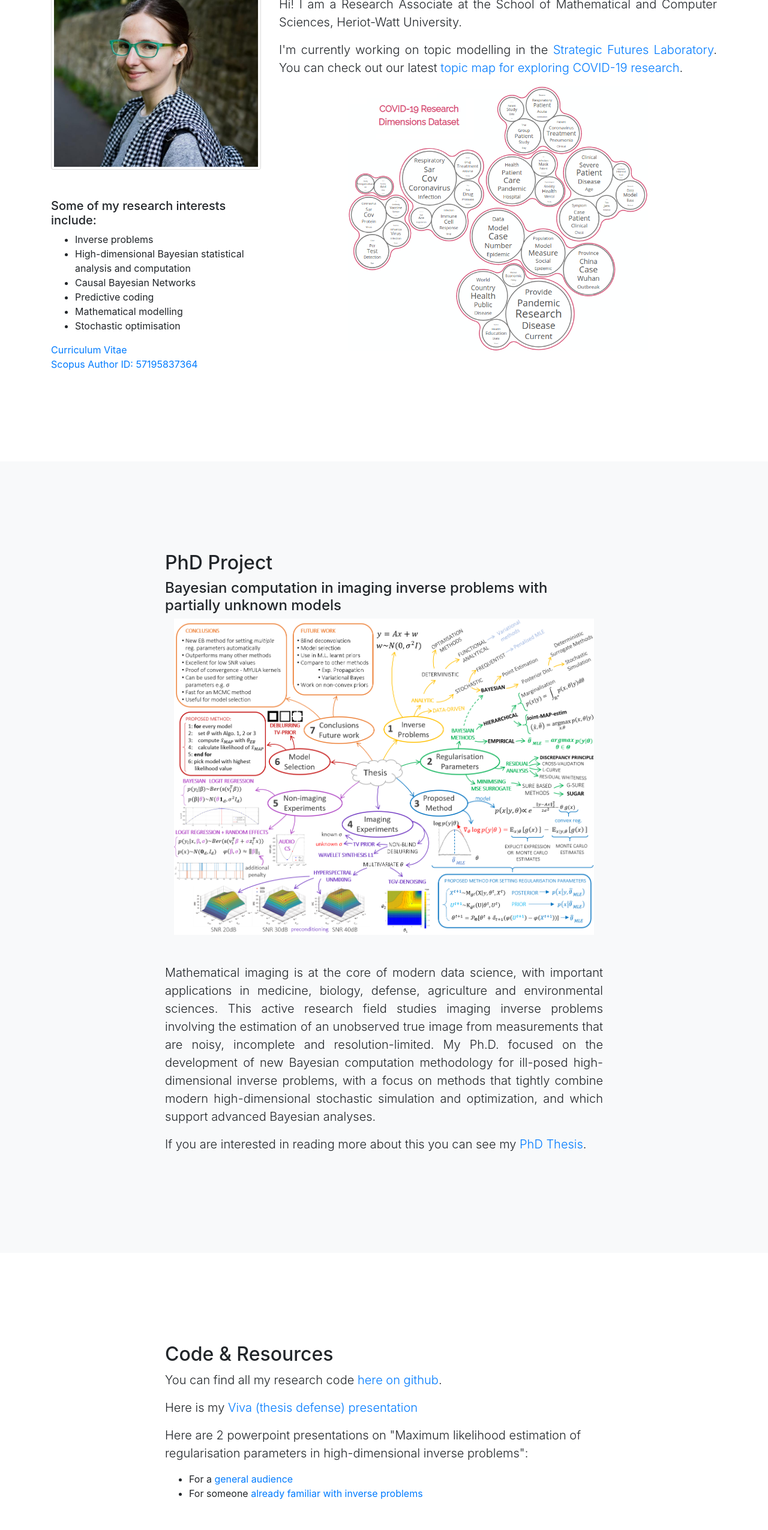
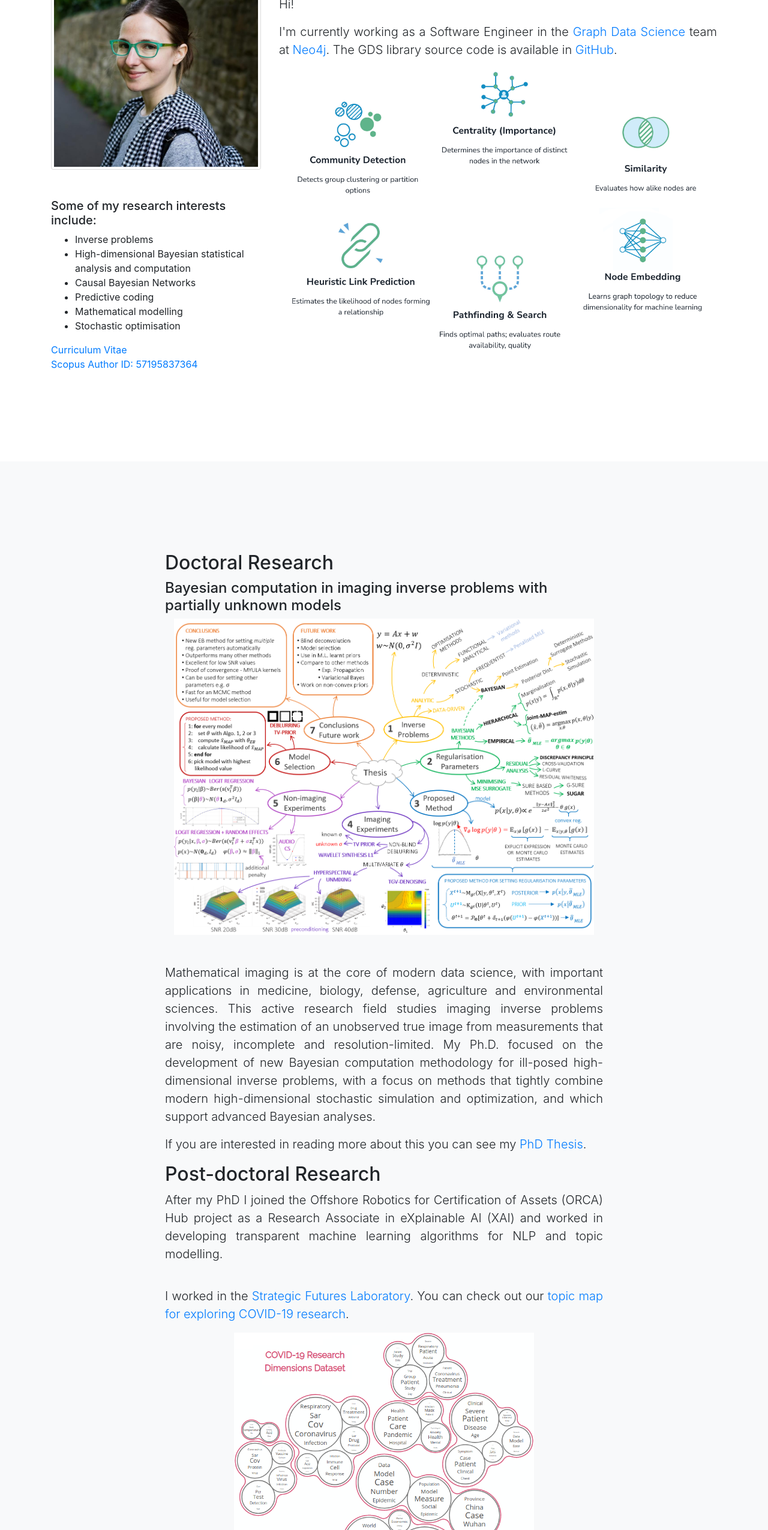
Before and after one commit to anafvidal/anafvidal.github.io, a website with bundled scripts: page index.html in a window 1280 px wide. Shown: the part 204-2754 px from the top of the page at 60% size. Built offline with nearby package versions, Linux system fonts and the light colour scheme.

Commit message:
updated neo4j employment info

```diff
--- a/index.html
+++ b/index.html
@@ -48,7 +48,7 @@
             <a class="nav-link js-scroll-trigger" href="#aboutme">About Me</a>
           </li>
           <li class="nav-item">
-              <a class="nav-link js-scroll-trigger" href="#phdproject">PhD Project</a>
+            <a class="nav-link js-scroll-trigger" href="#phdproject">Research</a>
           </li>
           <li class="nav-item">
             <a class="nav-link js-scroll-trigger" href="#code">Code&Resources</a>
@@ -97,11 +97,12 @@
         </div>
         <div class="col-lg-8 mx-auto">
           <h2>About Me</h2>
-            <p class="lead text-justify">Hi! I am a Research Associate at the School of Mathematical and Computer Sciences, Heriot-Watt University.
+          <p class="lead text-justify">Hi!
           </p>
-       <p class="lead text-justify">I'm currently working on topic modelling in the <a href="https://strategicfutures.org/TopicMaps/" target="_blank">Strategic Futures Laboratory</a>. You can check out our latest <a href="https://strategicfutures.org/TopicMaps/COVID-19/dimensions.html" target="_blank">topic map for exploring COVID-19 research</a>.
+          <p class="lead text-justify">I'm currently working as a Software Engineer in the <a href="https://neo4j.com/product/graph-data-science-library/" target="_blank">Graph Data Science</a> team at <a href="https://neo4j.com/" target="_blank">Neo4j</a>.
+            The GDS library source code is available in <a href="https://github.com/neo4j/graph-data-science" target="_blank">GitHub</a>.
           </p>
-			<img src="img/covid_topic_modelling.png" class="mx-auto d-block"  alt="BM"  width="500" >
+ <a href="https://neo4j.com/docs/graph-data-science/current/algorithms/" target="_blank"><img src="img/algos.png" class="mx-auto d-block"  alt="BM"  width="700" ></a>
 
 
 
@@ -121,7 +122,7 @@
         <div class="row">
 
           <div class="col-lg-8 mx-auto">
-            <h2>PhD Project</h2>
+            <h2>Doctoral Research</h2>
             <h4>Bayesian computation in imaging inverse problems with partially unknown models</h4>
             <img src="img/mindmap_thesis.png"  class="mx-auto d-block" alt="thesis"  width="700" >
             <br />
@@ -136,6 +137,21 @@
            <p class="lead text-justify">If you are interested in reading more about this you can see my<a href="Ana-FVidal-phdthesis.pdf" target="_blank"> PhD Thesis</a>. </p>
 
 
+         </div>
+       </div>
+     </div>
+
+     <div class="container">
+      <div class="row">
+
+        <div class="col-lg-8 mx-auto">
+          <h2>Post-doctoral Research</h2>
+          <p class="lead text-justify">After my PhD I joined the Offshore Robotics for Certification of Assets (ORCA) Hub project as a Research Associate in eXplainable AI (XAI) and worked in developing transparent machine learning algorithms for NLP and topic modelling.  </p>
+
+          <br />
+           <p class="lead text-justify">I worked in the <a href="https://strategicfutures.org/TopicMaps/" target="_blank">Strategic Futures Laboratory</a>. You can check out our <a href="https://strategicfutures.org/TopicMaps/COVID-19/dimensions.html" target="_blank">topic map for exploring COVID-19 research</a>.
+          </p>
+          <img src="img/covid_topic_modelling.png" class="mx-auto d-block"  alt="BM"  width="500" >
        </div>
      </div>
    </div>
@@ -177,7 +193,7 @@
           <li>V. De Bortoli, D. Alain, M. Pereyra, and A. F. Vidal, “Maximum likelihood estimation of regularisation parameters in high-dimensional inverse problems: 	an empirical Bayesian approach. Part II: Theoretical Analysis'',	SIAM Journal on Imaging Sciences, <a href="https://epubs.siam.org/doi/pdf/10.1137/20M1339842?casa_token=k-Qwb5yBoc4AAAAA:NbVY2FpziuE0FerOT9olJKXicEzgkvPUv1ZlFbX9GDaWoYGy5oDRF1mLD54fqgGiBWQEle61KQ" target="_blank">13(4), 1990-2028</a>, Nov. 2020.</li>
 
 
-		<li>De Bortoli, A. Durmus, M. Pereyra and A. F. Vidal, “Efficient stochastic optimisation by unadjusted Langevin Monte Carlo. Application to maximum marginal likelihood and empirical Bayesianestimation”, <a href="https://arxiv.org/pdf/1906.12281.pdf" target="_blank">arXiv preprint arXiv:1906.12281</a>, Jun. 2019. </li>
+          <li>De Bortoli, A. Durmus, M. Pereyra and A. F. Vidal, “Efficient stochastic optimisation by unadjusted Langevin Monte Carlo. Application to maximum marginal likelihood and empirical Bayesian estimation”, Statistics and Computing, <a href="https://link.springer.com/content/pdf/10.1007/s11222-020-09986-y.pdf" target="_blank">31(3), 1-18</a>,  Mar. 2021.</li>
 
 
           <li>A. F. Vidal and M. Pereyra, “Maximum likelihood estimation of regularization parameters”, in <em>2018 IEEE International Conference on Image Processing (ICIP)</em>, <a href="https://ieeexplore.ieee.org/stamp/stamp.jsp?arnumber=8451795" target="_blank">pp. 1742-1746. IEEE</a>, Oct. 2018.
@@ -209,7 +225,7 @@
   <!-- Footer -->
   <footer id="contact" class="py-5 bg-dark">
     <div class="container">
-        <p class="m-0 text-center text-white">Contact:  &nbsp &nbsp&nbsp a.fernandez_vidal@hw.ac.uk  &nbsp &nbsp&nbsp +44 7411 911 213 &nbsp &nbsp&nbsp +46 76 848 10 46</p>
+      <p class="m-0 text-center text-white">Contact:  &nbsp &nbsp&nbsp ana(dot)vidal(at)neo4j.com &nbsp &nbsp&nbsp +44 7411 911 213 &nbsp &nbsp&nbsp +46 76 848 10 46</p>
     </div>
     <!-- /.container -->
   </footer>
```
Also changed, not shown: img/algos.png (added). Lines whose indentation alone changed are shown as unchanged.
